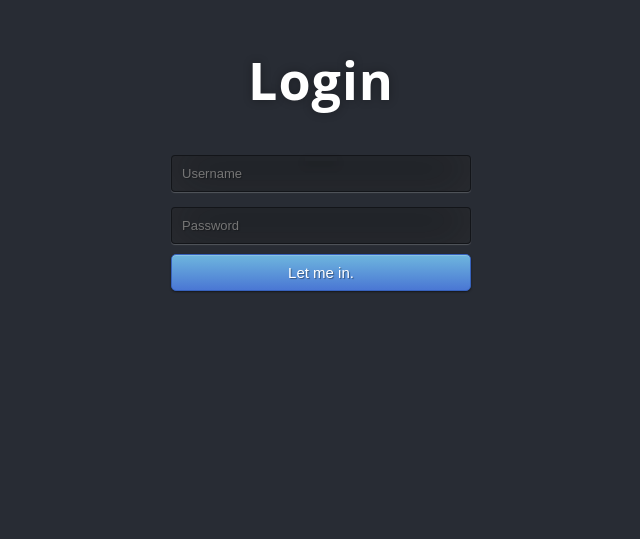
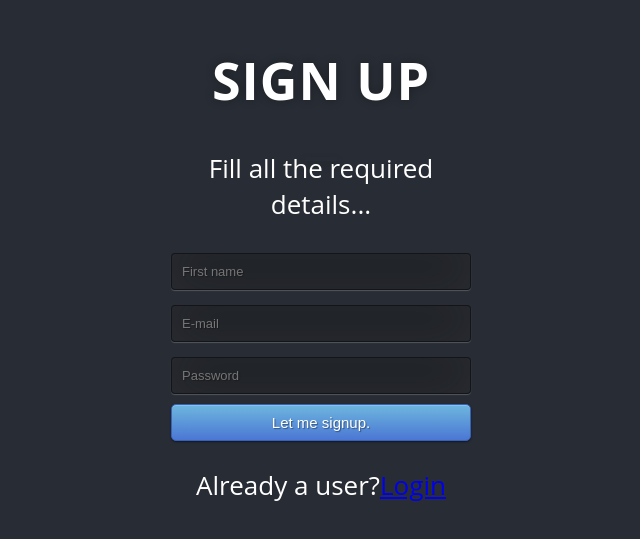
Before and after one commit to SanjuUshan/amplifyApp, a React (Create React App) app: page / in a window 1280 px wide. Shown: the part 241-780 px from the top of the page, without its empty margins (319-959 px from the left). Built offline with nearby package versions, Linux system fonts and the light colour scheme.

Commit message:
Update App.js

```diff
--- a/src/App.js
+++ b/src/App.js
@@ -10,11 +10,16 @@ function App() {
 
           <div class="container">
             <div class="login">
-              <h1>Login</h1>
+              <h1>SIGN UP</h1>
+              <p>Fill all the required details...</p>
               <form method="post">
-                <input type="text" name="u" placeholder="Username" required="required" />
+                <input type="text" name="f" placeholder="First name" required="required" />
+
+
+                <input type="email" name="em" placeholder="E-mail" required="required" />
                 <input type="password" name="p" placeholder="Password" required="required" />
-                <button type="submit" class="btn btn-primary btn-block btn-large">Let me in.</button>
+                <button type="submit" class="btn btn-primary btn-block btn-large">Let me signup.</button>
+                <p>Already a user?<a href="https://www.w3schools.com">Login</a></p>
               </form>
             </div>
           </div>
```
